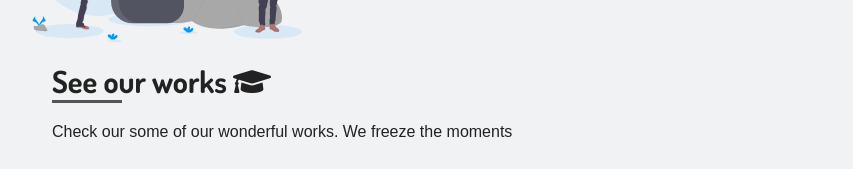
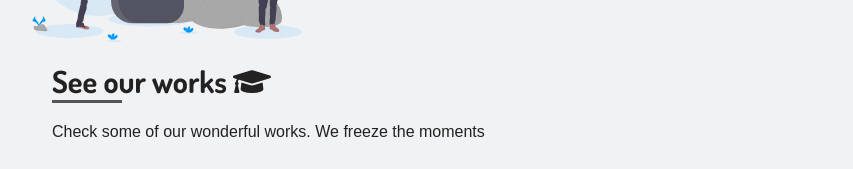
Before and after one commit to SilvenLEAF/PhotographerFriendSite, a React (Create React App) app: page / in a window 1280 px wide. Shown: the part 1000-1169 px from the top of the page, without its empty margins (208-1061 px from the left). Built offline with nearby package versions, Linux system fonts and the light colour scheme; a web font is replaced by a local one.

Commit message:
improved ui

```diff
--- a/src/components/Main.tsx
+++ b/src/components/Main.tsx
@@ -30,7 +30,7 @@ export default function Main() {
           </div> */}
           <div className="flexDataHolder">
             <h2 id="works" className="scrollspy">See our works <i className="fa fa-graduation-cap"></i></h2>
-            <p>Check our some of our wonderful works. We freeze the moments </p>
+            <p>Check some of our wonderful works. We freeze the moments </p>
             <div className="showcaseImagesHolder wrap">
               {
                 [0, 1, 2, 3, 4, 5, 6, 7].map((item, index) => {
```
